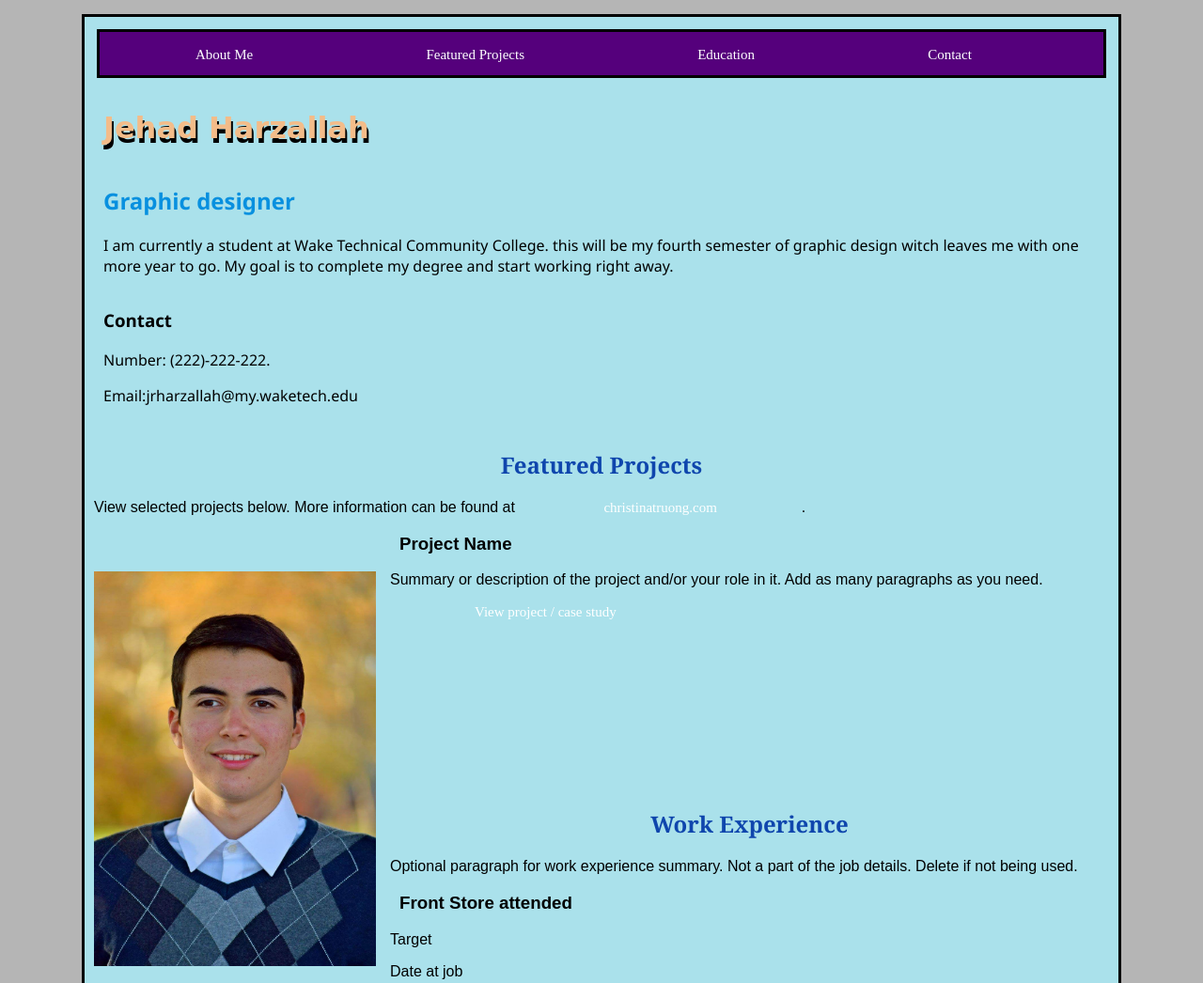
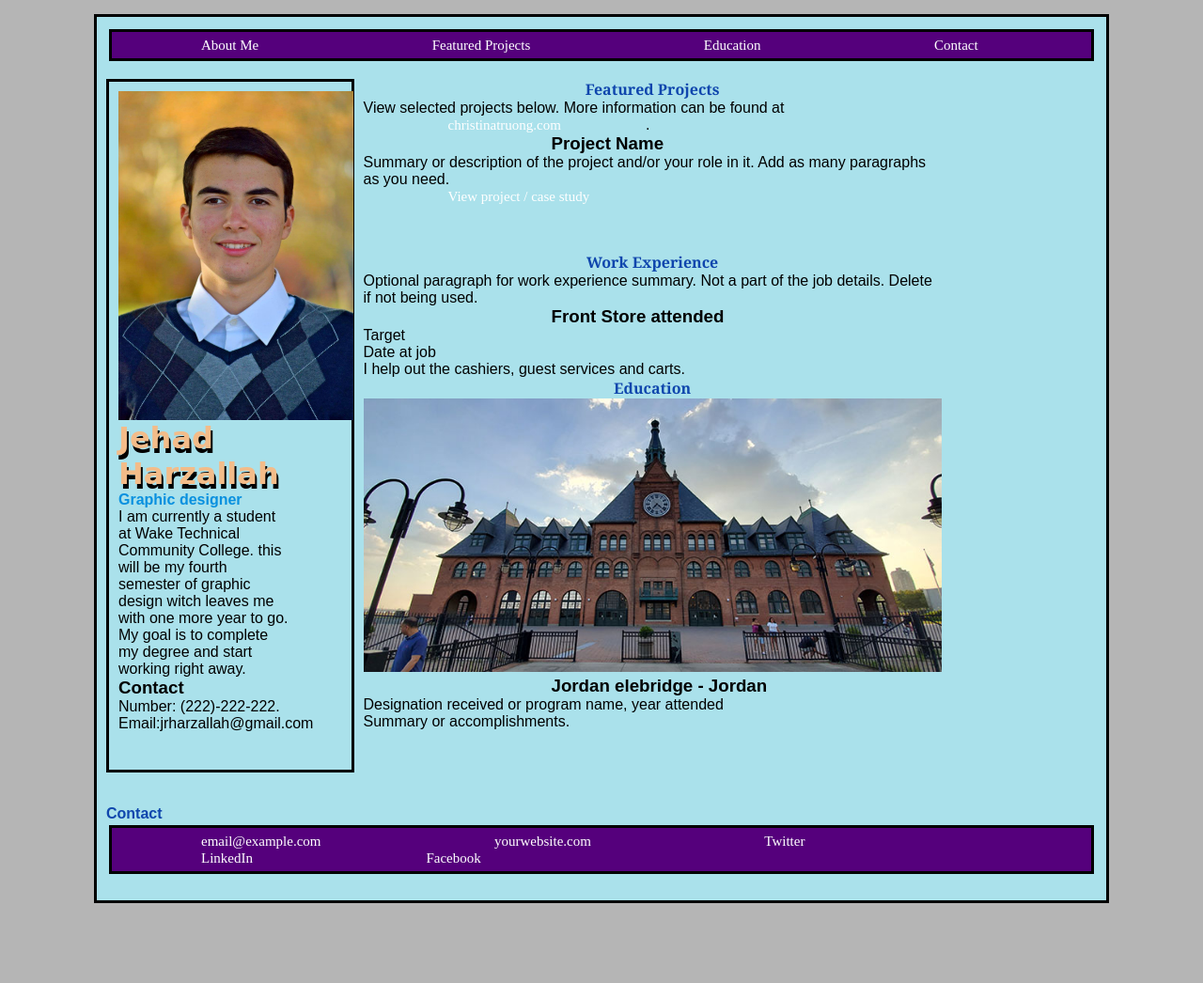
Before and after one commit to Jed245/asn3, a plain HTML site: page index.html in a window 1280 px wide. Shown: the top 1046 px of the page at 94% size. After the commit the page ends 976 px from the top, so only its background shows below. Drawn offline with Linux system fonts and the light colour scheme.

Commit message:
Grid-part1

```diff
--- a/css/style.css
+++ b/css/style.css
@@ -1,22 +1,6 @@
 html {
     background-color: rgba(94, 94, 94, 0.459)
 }
-
-
-.img-1 {
-    width: 300px;
-    float: left;
-    margin-right: 15px;
-}
-
-.img-2 {
-    width: 100%;
-}
-
-/* {
-    color: rgb(0, 2, 1);
-}*/
-
 body {
     background-color: rgb(170, 225, 235);
 
@@ -26,18 +10,58 @@ body {
     font-family: sans-serif;
     border: 3px solid black
 }
+* {
+    margin: 0;
+    padding: 0;
+    box-sizing: border-box;
+}
 
-header {
-    font-family: 'Segoe UI', Tahoma, Geneva, Verdana, sans-serif;
-    font-weight: normal;
+/*.box1 {
+    background-color: lightblue;
+}*/
+
+/*.box2 {
+    background-color: lightcoral;
+}
+
+/*.box3 {
+    background-color: lightgreen;
+}*/
+
+main {
+    height: 115vh;
+    grid-gap: 10px;
+    display: grid;
+    grid-template-columns: 1fr 1fr 1fr 1fr ;
+    grid-template-rows: 1fr 1fr 1fr 1fr;
+    grid-template-columns: 25%;
+    grid-template-rows: 5%;
+}
+
+.box1{
+grid-row: 2/4;
+grid-template-columns: 75px 200px;
+border: solid black 3px;
+padding-right: 20%;
+
+}
+.box2{
+grid-column: 1/5;
 
 
 }
-
+.box3{
+grid-column: 2/4;
+grid-row: 2/4;
+}
+.box4{
+    grid-column: 1/5;
+    grid-row: 5/5;
+}
 ul {
     list-style-type: none;
     margin: 3px;
-    padding: 12px;
+    padding: 5px;
     background-color: rgb(85, 0, 124);
     border: black solid;
 
@@ -96,7 +120,6 @@ li:hover ul {
     left: 0px;
     /*brings back sub-menu on screen*/
 }
-
 h1 {
     font-family: cursive;
     font-size: 2em;
@@ -107,12 +130,25 @@ h1 {
 
 h2 {
     color: rgb(15, 70, 173);
+    font-size: 1em;
+}
+h3{
+    font-size:1;
 }
 
 .color {
     color: rgb(8, 144, 223);
 }
 
+.img-1 {
+    width: 250px;
+    float: left;
+    margin-right: 0px;
+}
+
+.img-2 {
+    width: 100%;
+}
 .content-wrap {
     width: 90;
     display: flex;
@@ -142,30 +178,19 @@ h2 {
     flex: 1;
 }
 
-
-/*.flexmiddle{
-    display: flex;
-    color: burlywood;
-
-}*/
-
 section h2 {
     text-align: center;
     font-family: Georgia, 'Times New Roman', Times, serif;
 }
 
 .down {
-    margin-top: 200px;
+    margin-top: 50px;
 }
 
 section h3 {
-    margin-left: 325px;
+    margin-left:200px;
 }
 
 p {
-    text-align: left;
+    text-align: auto;
 }
-
-footer {
-    border: darkblue solid;
-}
--- a/index.html
+++ b/index.html
@@ -7,9 +7,33 @@
   <title>PORTFOLIO</title>
   <link rel="stylesheet" type="text/css" href="css/style.css">
 </head>
-
 <body>
   <main>
+    <div class="box1">
+      <div class="content-wrap">
+        <div class="flex1">
+          <img class="img-1" src="placeholder images/Jed-1000.jpg" alt="picture of me">
+          <h1>Jehad Harzallah </h1>
+        </div>
+        <div class="flex2">
+          <h2 class="color">Graphic designer </h2>
+          <p>I am currently a student at Wake Technical Community College. this will be my fourth semester of graphic
+            design witch leaves me with one more year to go. My goal is to complete my degree and start working right
+            away.
+        </div>
+        <div class="flex3">
+          <p>
+            <h3>Contact</h3>
+          </p>
+          <p>
+            Number: (222)-222-222.
+          </p>
+          <p>Email:jrharzallah@gmail.com</p>
+        </div>
+      </div>
+
+    </div>
+    <div class="box2">
       <header>
         <ul>
           <li><a class="active" href="#home">About Me
@@ -30,25 +54,8 @@
             </ul>
           </li>
         </ul>
-      <div class="content-wrap">
-        <div class="flex1">
-          <h1>Jehad Harzallah </h1>
     </div>
-        <div class="flex2">
-          <h2 class="color">Graphic designer </h2>
-          <p>I am currently a student at Wake Technical Community College. this will be my fourth semester of graphic design witch leaves me with one more year to go. My goal is to complete my degree and start working right away.
-        </div>
-        <div class="flex3">
-          <p><h3>Contact</h3></p>
-          <p>
-            Number: (222)-222-222.
-          </p>
-          <p>Email:jrharzallah@my.waketech.edu</p>
-        </div>
-      </div>
-    </header>
-
-    <!-- ********************  PROJECTS / PORTFOLIO  ********************* -->
+    <div class="box3">
       <section>
         <h2>Featured Projects</h2>
         <p>View selected projects below. More information can be found at <a
@@ -57,7 +64,7 @@
         <!-- Copy the whole <section> block to add more projects. -->
         <section>
           <h3>Project Name</h3>
-        <img class="img-1" src="placeholder images/Jed-1000.jpg" alt="picture of me">
+
 
 
 
@@ -103,8 +110,8 @@
           </section>
           <!-- End of School block. -->
         </section>
-
-      <!-- *****************  CONTACT INFO / SOCIAL MEDIA  ***************** -->
+    </div>
+    <div class="box4">
       <footer>
         <h2>Contact</h2>
 
@@ -118,7 +125,9 @@
         </ul>
 
       </footer>
+    </div>
   </main>
+
 </body>
 
 </html>
```
Also changed, not shown: 1 other file. Lines whose indentation alone changed are shown as unchanged.
